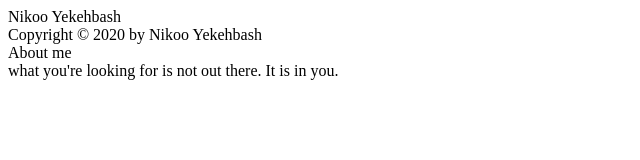
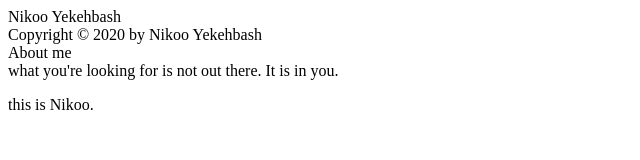
Before and after one commit to NikooYeke/NikooYeke.github.io, a plain HTML site: page html-assignment/index.html in a window 1280 px wide. Shown: the whole page, without its empty margins (0-640 px from the left). Drawn offline with Linux system fonts and the light colour scheme.

Commit message:
Add paragraph

```diff
--- a/html-assignment/index.html
+++ b/html-assignment/index.html
@@ -9,6 +9,6 @@
 <footer>Copyright © 2020 by Nikoo Yekehbash</footer>
 <article><srtong>About me</srtong>
 <footer>what you're looking for is not out there. It is in you.</footer></article>
-
+<p>this is Nikoo.</p>
     </body>
 </html>
```
